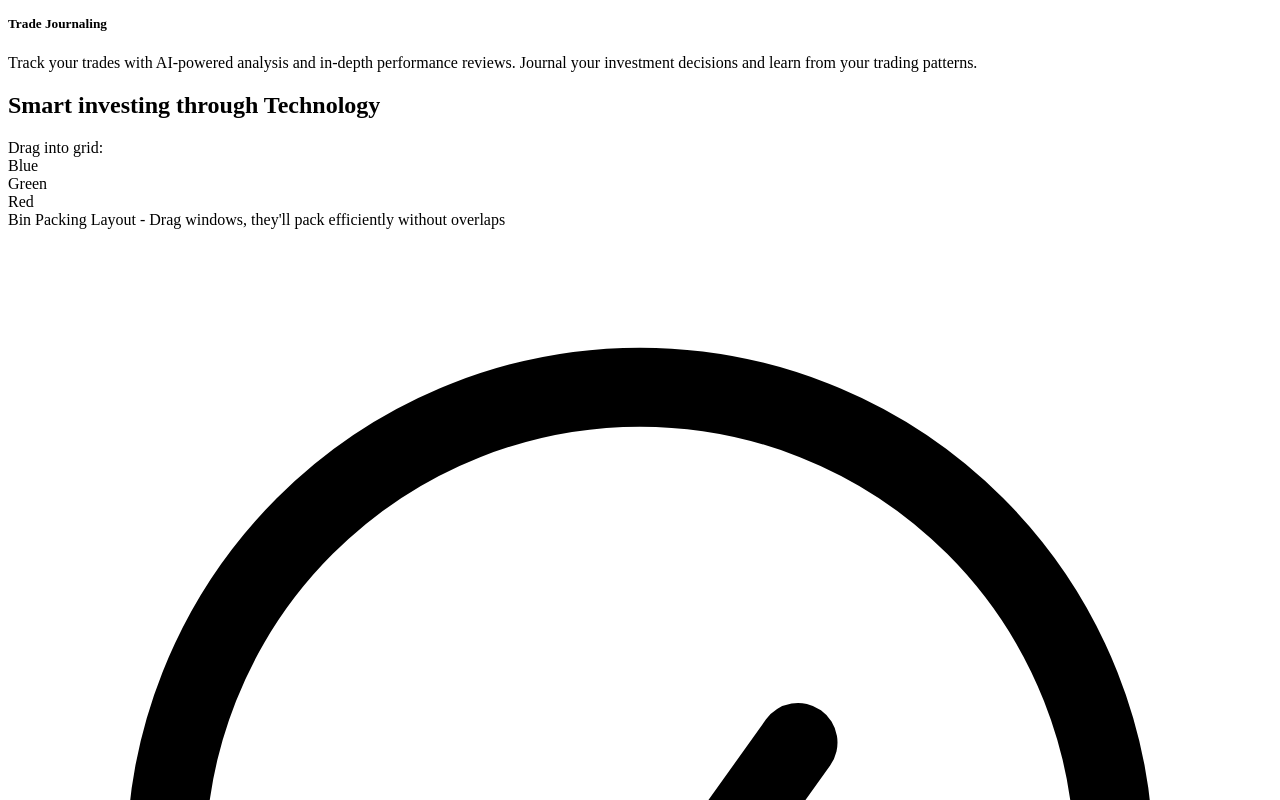
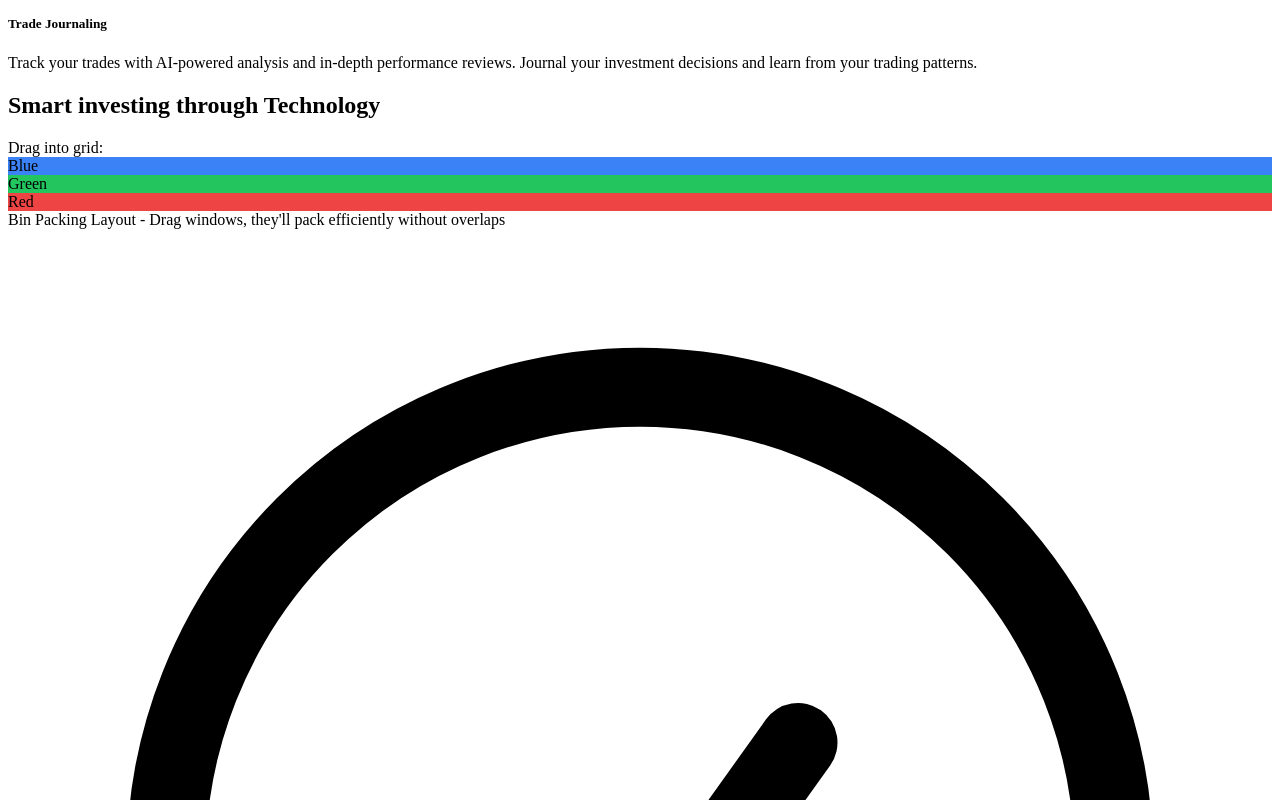
Before and after one commit to sweiler6420/AverageInvestorWeb, a React (Create React App) app: page / in a window 1280 px wide. Shown: the part 10280-11080 px from the top of the page. Built offline with nearby package versions, Linux system fonts and the light colour scheme; what react-stockcharts would draw is missing.

Commit message:
its all working, hurraaayyyy:

```diff
--- a/src/components/home/InteractiveDesktop.jsx
+++ b/src/components/home/InteractiveDesktop.jsx
@@ -1,9 +1,53 @@
 import React, { useState, useEffect, useRef } from 'react'
 import BinPackingLayout from '../shared/binpacking/BinPackingLayout'
 import WindowMenu from '../shared/binpacking/WindowMenu'
+import CounterWidget from '../shared/widgets/CounterWidget'
+import TextInputWidget from '../shared/widgets/TextInputWidget'
+import StaticInfoWidget from '../shared/widgets/StaticInfoWidget'
 
 const InteractiveDesktop = () => {
     const apiRef = useRef(null);
+    const menuItems = [
+        {
+            name: 'Blue',
+            color: '#3b82f6',
+            window: {
+                title: 'Bin Packing Window (Blue)',
+                color: '#3b82f6',
+                width: 10,
+                height: 8,
+                minWidth: 5,
+                minHeight: 4,
+                content: <CounterWidget />
+            }
+        },
+        {
+            name: 'Green',
+            color: '#22c55e',
+            window: {
+                title: 'Bin Packing Window (Green)',
+                color: '#22c55e',
+                width: 10,
+                height: 8,
+                minWidth: 5,
+                minHeight: 4,
+                content: <TextInputWidget />
+            }
+        },
+        {
+            name: 'Red',
+            color: '#ef4444',
+            window: {
+                title: 'Bin Packing Window (Red)',
+                color: '#ef4444',
+                width: 10,
+                height: 8,
+                minWidth: 5,
+                minHeight: 4,
+                content: <StaticInfoWidget />
+            }
+        }
+    ];
     const [windows, setWindows] = useState(() => [
         {
             id: 'win1',
@@ -44,7 +88,7 @@ const InteractiveDesktop = () => {
     return (
         <div className="w-full h-full flex flex-col">
             <div className="rounded-lg p-2 border border-neutral-500 bg-white/50 backdrop-blur">
-                <WindowMenu />
+                <WindowMenu items={menuItems} />
             </div>
             <div className="flex-1">
                 <BinPackingLayout
--- a/src/components/shared/binpacking/BinPackingLayout.jsx
+++ b/src/components/shared/binpacking/BinPackingLayout.jsx
@@ -334,6 +334,17 @@ const BinPackingLayout = forwardRef(function BinPackingLayout(
     };
   }, []);
 
+  // Resolve a base window definition from drag payload or fallback to factory
+  const resolveBaseWindow = useCallback((payload) => {
+    try {
+      if (typeof window !== 'undefined' && window.__BINPACKING_DRAG && typeof window.__BINPACKING_DRAG === 'object') {
+        return window.__BINPACKING_DRAG;
+      }
+    } catch {}
+    const key = payload?.type || payload?.name || 'blue';
+    return (windowFactory || defaultWindowFactory)(key);
+  }, [windowFactory, defaultWindowFactory]);
+
   // Handle external drop to create new windows via menu drag-and-drop
   const handleExternalDrop = useCallback((e) => {
     e.preventDefault();
@@ -342,14 +353,12 @@ const BinPackingLayout = forwardRef(function BinPackingLayout(
     const raw = e.dataTransfer.getData('application/json') || e.dataTransfer.getData('text/plain');
     let payload = {};
     try { payload = JSON.parse(raw); } catch {}
-    const type = payload?.type || 'blue';
-
     const rect = containerRef.current.getBoundingClientRect();
     const scrollX = containerRef.current.scrollLeft || 0;
     const scrollY = containerRef.current.scrollTop || 0;
     const clientX = e.clientX - rect.left + scrollX;
     const clientY = e.clientY - rect.top + scrollY;
-    const base = (windowFactory || defaultWindowFactory)(type);
+    const base = resolveBaseWindow(payload);
 
     let x; let y; let width; let height;
     if (dragPreview) {
@@ -383,7 +392,8 @@ const BinPackingLayout = forwardRef(function BinPackingLayout(
     onWindowsChange?.((prev) => [...prev, win]);
     setPacked((prev) => [...prev, win]);
     setDragPreview(null);
-  }, [isGridReady, gridSpec.cols, gridSpec.rows, gridSpec.offsetLeft, gridSpec.offsetTop, cellSize, windowFactory, defaultWindowFactory, computeAllowedSize, findNearestValidPosition, onWindowsChange, dragPreview, fullscreenId]);
+    try { if (typeof window !== 'undefined' && window.__BINPACKING_DRAG) window.__BINPACKING_DRAG = null; } catch {}
+  }, [isGridReady, gridSpec.cols, gridSpec.rows, gridSpec.offsetLeft, gridSpec.offsetTop, cellSize, resolveBaseWindow, computeAllowedSize, findNearestValidPosition, onWindowsChange, dragPreview, fullscreenId]);
 
   // Compute and show ghost window while dragging over the grid
   const handleExternalDragOver = useCallback((e) => {
@@ -394,14 +404,12 @@ const BinPackingLayout = forwardRef(function BinPackingLayout(
     const raw = e.dataTransfer.getData('application/json') || e.dataTransfer.getData('text/plain');
     let payload = {};
     try { payload = JSON.parse(raw); } catch {}
-    const type = payload?.type || 'blue';
-
     const rect = containerRef.current.getBoundingClientRect();
     const scrollX = containerRef.current.scrollLeft || 0;
     const scrollY = containerRef.current.scrollTop || 0;
     const clientX = e.clientX - rect.left + scrollX;
     const clientY = e.clientY - rect.top + scrollY;
-    const base = (windowFactory || defaultWindowFactory)(type);
+    const base = resolveBaseWindow(payload);
     const centerX = (clientX - gridSpec.offsetLeft) / cellSize;
     const centerY = (clientY - gridSpec.offsetTop) / cellSize;
     const startX = Math.max(0, Math.round(centerX - base.width / 2));
@@ -414,7 +422,7 @@ const BinPackingLayout = forwardRef(function BinPackingLayout(
     const y = Math.max(0, Math.min(gridSpec.rows - allowed.height, pos.y));
 
     setDragPreview({ x, y, width: allowed.width, height: allowed.height, color: base.color });
-  }, [isGridReady, gridSpec.cols, gridSpec.rows, gridSpec.offsetLeft, gridSpec.offsetTop, cellSize, windowFactory, defaultWindowFactory, computeAllowedSize, findNearestValidPosition, fullscreenId]);
+  }, [isGridReady, gridSpec.cols, gridSpec.rows, gridSpec.offsetLeft, gridSpec.offsetTop, cellSize, resolveBaseWindow, computeAllowedSize, findNearestValidPosition, fullscreenId]);
 
   const handleExternalDragLeave = useCallback(() => {
     setDragPreview(null);
--- a/src/components/shared/binpacking/Window.jsx
+++ b/src/components/shared/binpacking/Window.jsx
@@ -33,8 +33,7 @@ export default function Window({
     width: `${width}px`,
     height: `${height}px`,
     zIndex: zIndex || 1,
-    cursor: isFullscreen ? 'default' : 'move',
-    userSelect: 'none'
+    cursor: 'default'
   };
 
   const innerStyle = {
@@ -83,10 +82,14 @@ export default function Window({
     background: 'rgba(255, 255, 255, 0.1)',
     borderRadius: '0.25rem',
     padding: '0.25rem',
-    marginBottom: '0.25rem',
     flex: 1,
     minHeight: 0,
-    width: '100%'
+    width: '100%',
+    height: '100%',
+    display: 'flex',
+    alignItems: 'center',
+    justifyContent: 'center',
+    overflow: 'auto'
   };
 
   const resizeHandleStyle = {
@@ -112,13 +115,15 @@ export default function Window({
     const isButton = e.target.getAttribute('data-role') === 'control';
     const isResize = e.target.getAttribute('data-role') === 'resize-handle' || e.target.closest('[data-role="resize-handle"]');
     if (isButton || isResize) return;
+    const headerEl = e.target.closest('[data-role="header"]');
+    if (!headerEl) return; // only drag when starting from header
     onDragStart(e, id);
   };
 
   return (
     <div ref={ref} style={outerStyle} onMouseDown={handleMouseDown} data-window-id={id}>
       <div style={innerStyle}>
-        <div style={{ ...headerStyle, background: color || headerStyle.background }}>
+        <div data-role="header" style={{ ...headerStyle, background: color || headerStyle.background, cursor: isFullscreen ? 'default' : 'move', userSelect: 'none' }}>
           <span style={titleStyle}>{title}</span>
           <div style={{ display: 'flex', gap: '0.25rem' }}>
             <button data-role="control" onClick={(e) => { e.stopPropagation(); onMinimize?.(id); }} style={controlDot('#facc15')} title="Minimize" />
--- a/src/components/shared/binpacking/WindowMenu.jsx
+++ b/src/components/shared/binpacking/WindowMenu.jsx
@@ -1,13 +1,20 @@
 import React from 'react';
 
-const WindowMenu = () => {
-  const handleDragStart = (type) => (e) => {
+// items: Array<{ name: string, color: string, window: object }>
+const WindowMenu = ({ items = [] }) => {
+  const handleDragStart = (item) => (e) => {
+    // Stash the full window definition (including React nodes) in a global for this drag
+    try { window.__BINPACKING_DRAG = item.window; } catch {}
     try {
-      e.dataTransfer.setData('application/json', JSON.stringify({ type }));
+      e.dataTransfer.setData('application/json', JSON.stringify({ name: item.name }));
     } catch {
-      e.dataTransfer.setData('text/plain', JSON.stringify({ type }));
+      e.dataTransfer.setData('text/plain', JSON.stringify({ name: item.name }));
     }
     e.dataTransfer.effectAllowed = 'copy';
+  };
+
+  const handleDragEnd = () => {
+    if (window.__BINPACKING_DRAG) window.__BINPACKING_DRAG = null;
   };
 
   const itemBase = 'cursor-move select-none text-white px-3 py-2 rounded shadow-sm font-demi text-sm';
@@ -15,27 +22,18 @@ const WindowMenu = () => {
   return (
     <div className="flex items-center gap-2">
       <div className="font-gothic font-medium text-md font-neutral-500 mr-2">Drag into grid:</div>
-      <div
-        draggable
-        onDragStart={handleDragStart('blue')}
-        className={`${itemBase} bg-blue-500 hover:bg-blue-600`}
-      >
-        Blue
-      </div>
-      <div
-        draggable
-        onDragStart={handleDragStart('green')}
-        className={`${itemBase} bg-green-500 hover:bg-green-600`}
-      >
-        Green
-      </div>
-      <div
-        draggable
-        onDragStart={handleDragStart('red')}
-        className={`${itemBase} bg-red-500 hover:bg-red-600`}
-      >
-        Red
-      </div>
+      {items.map((item, idx) => (
+        <div
+          key={idx}
+          draggable
+          onDragStart={handleDragStart(item)}
+          onDragEnd={handleDragEnd}
+          className={itemBase}
+          style={{ backgroundColor: item.color }}
+        >
+          {item.name}
+        </div>
+      ))}
     </div>
   );
 };
--- /dev/null
+++ b/src/components/shared/widgets/CounterWidget.jsx
@@ -0,0 +1,17 @@
+import React, { useState } from 'react';
+
+const CounterWidget = () => {
+  const [count, setCount] = useState(0);
+  return (
+    <div className="w-full h-full flex flex-col gap-2">
+      <div className="text-xs text-neutral-200 font-gothic">Counter</div>
+      <div className="flex items-center gap-2">
+        <button className="px-2 py-1 bg-neutral-700 text-white rounded" onClick={() => setCount((c) => c - 1)}>-</button>
+        <div className="px-3 py-1 bg-neutral-800 text-white rounded min-w-[3rem] text-center">{count}</div>
+        <button className="px-2 py-1 bg-neutral-700 text-white rounded" onClick={() => setCount((c) => c + 1)}>+</button>
+      </div>
+    </div>
+  );
+};
+
+export default CounterWidget;
--- /dev/null
+++ b/src/components/shared/widgets/StaticInfoWidget.jsx
@@ -0,0 +1,14 @@
+import React from 'react';
+
+const StaticInfoWidget = () => {
+  return (
+    <div className="w-full h-full flex flex-col gap-2">
+      <div className="text-xs text-neutral-200 font-gothic">Info</div>
+      <div className="text-sm text-neutral-100">
+        This is a simple static widget. Resize the window to see it scale.
+      </div>
+    </div>
+  );
+};
+
+export default StaticInfoWidget;
--- /dev/null
+++ b/src/components/shared/widgets/TextInputWidget.jsx
@@ -0,0 +1,19 @@
+import React, { useState } from 'react';
+
+const TextInputWidget = () => {
+  const [text, setText] = useState('');
+  return (
+    <div className="w-full h-full flex flex-col gap-2">
+      <div className="text-xs text-neutral-200 font-gothic">Echo Input</div>
+      <input
+        value={text}
+        onChange={(e) => setText(e.target.value)}
+        className="w-full px-2 py-1 rounded bg-neutral-100 text-neutral-900 outline-none"
+        placeholder="Type here"
+      />
+      <div className="text-sm text-neutral-100 truncate">Output: {text || '—'}</div>
+    </div>
+  );
+};
+
+export default TextInputWidget;
```
